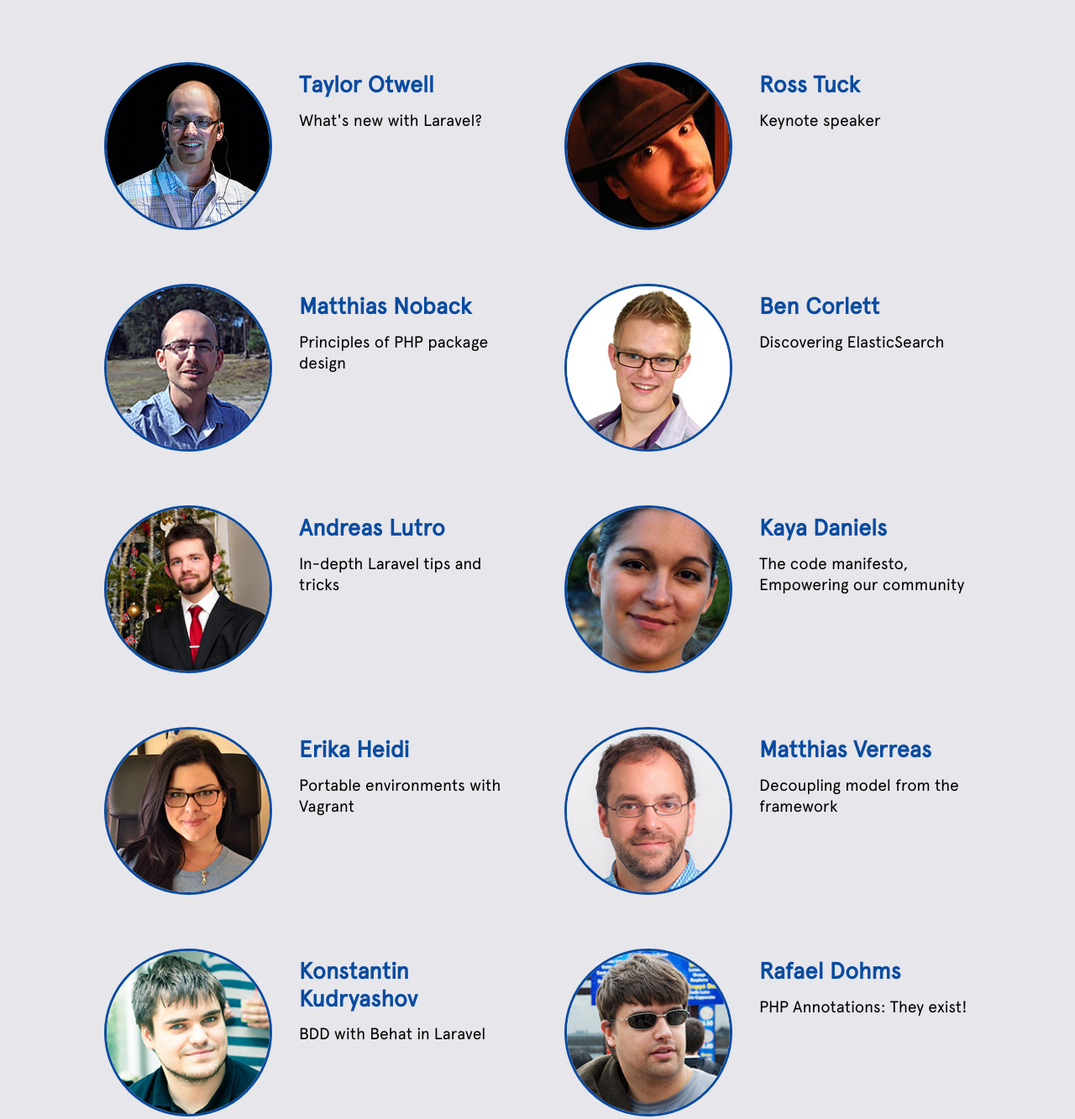
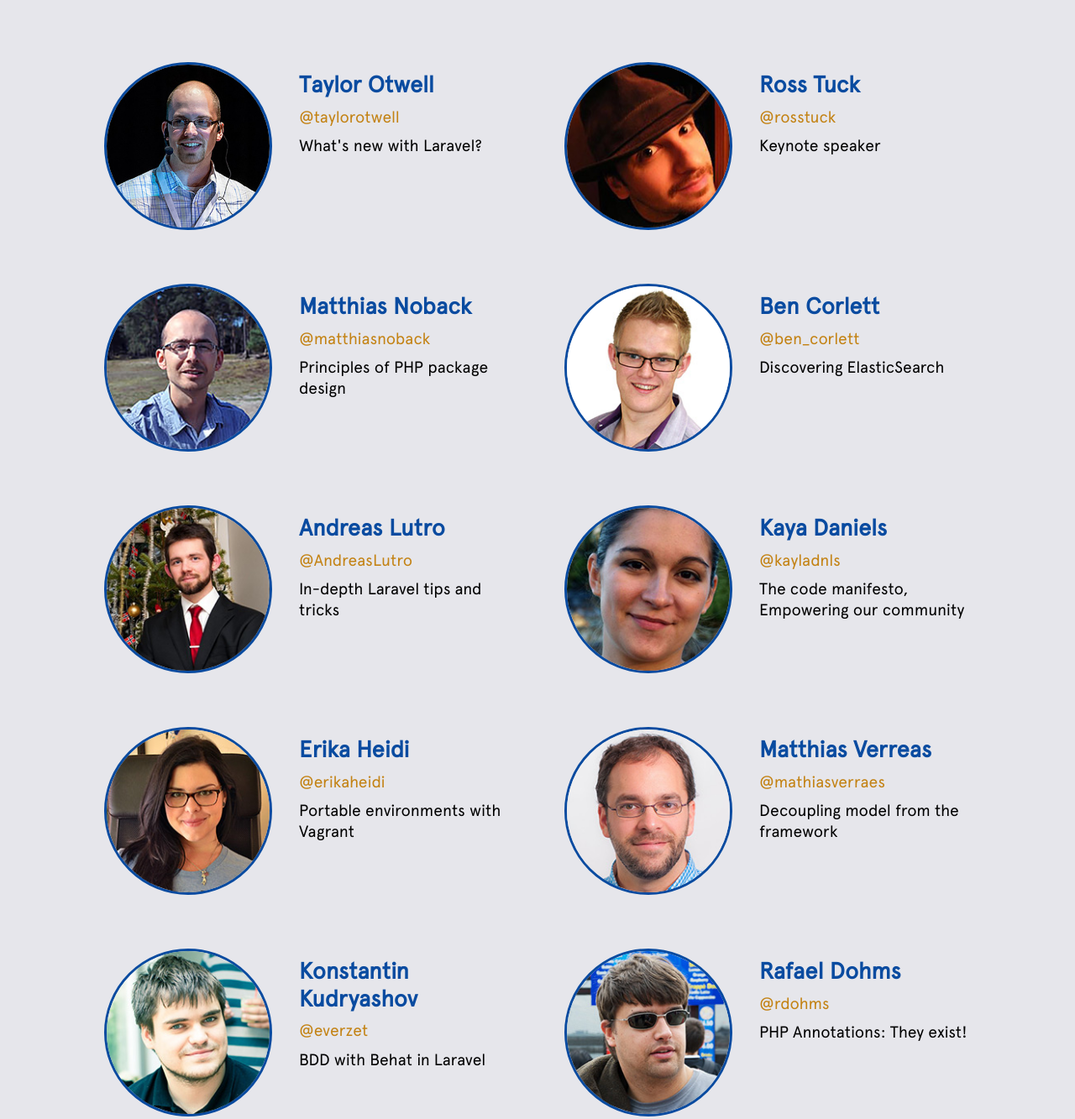
Before and after one commit to Nickstr/laracon2014, a website: page public/index.html in a window 1280 px wide. Shown: the part 960-2293 px from the top of the page at 84% size. Drawn offline with Linux system fonts and the light colour scheme.

Commit message:
added speaker twitter links

```diff
--- a/app/scss/_speakers.scss
+++ b/app/scss/_speakers.scss
@@ -33,12 +33,13 @@
   color: #094BA0;
   line-height: 1.2em;
   font-weight: bold;
-  padding: 1em 0 .5em 0;
+  padding: 1em 0 0 0;
 }
 
 .speaker p {
   font-size: 1.2em;
   line-height: 1.3em;
+  margin: .5em 0 0 0;
 }
 
 @media screen and (min-width: 768px) {
--- a/public/index.html
+++ b/public/index.html
@@ -59,26 +59,41 @@
                 <div class="speaker">
                     <img class="speaker__image" src="static/img/Speakers/Taylor-Otwell.jpg" alt=""/>
                     <h2>Taylor Otwell</h2>
+                    <p>
+                        <a href="http://twitter.com/taylorotwell">@taylorotwell</a>
+                    </p>
                     <p>What's new with Laravel?</p>
                 </div>
                 <div class="speaker">
                     <img class="speaker__image" src="static/img/Speakers/matthias-noback.jpg" alt=""/>
                     <h2>Matthias Noback</h2>
+                    <p>
+                        <a href="http://twitter.com/matthiasnoback">@matthiasnoback</a>
+                    </p>
                     <p>Principles of PHP package design</p>
                 </div>
                 <div class="speaker">
                     <img class="speaker__image" src="static/img/Speakers/Andreas-Lutro.jpg" alt=""/>
                     <h2>Andreas Lutro</h2>
+                    <p>
+                        <a href="http://twitter.com/AndreasLutro">@AndreasLutro</a>
+                    </p>
                     <p>In-depth Laravel tips and tricks</p>
                 </div>
                 <div class="speaker">
                     <img class="speaker__image" src="static/img/Speakers/Erika-Heidi.jpg" alt=""/>
                     <h2>Erika Heidi</h2>
+                    <p>
+                        <a href="http://twitter.com/erikaheidi">@erikaheidi</a>
+                    </p>
                     <p>Portable environments with Vagrant</p>
                 </div>
                 <div class="speaker">
                     <img class="speaker__image" src="static/img/Speakers/Konstantin-Kudryashov.jpg" alt=""/>
                     <h2>Konstantin Kudryashov</h2>
+                    <p>
+                        <a href="http://twitter.com/everzet">@everzet</a>
+                    </p>
                     <p>BDD with Behat in Laravel</p>
                 </div>
 
@@ -89,26 +104,41 @@
                 <div class="speaker">
                     <img class="speaker__image" src="static/img/Speakers/Ross-Tuck.jpg" alt=""/>
                     <h2>Ross Tuck</h2>
+                    <p>
+                        <a href="http://twitter.com/rosstuck">@rosstuck</a>
+                    </p>
                     <p>Keynote speaker</p>
                 </div>
                 <div class="speaker">
                     <img class="speaker__image" src="static/img/Speakers/Ben-Corlett.jpg" alt=""/>
                     <h2>Ben Corlett</h2>
+                    <p>
+                        <a href="http://twitter.com/ben_corlett">@ben_corlett</a>
+                    </p>
                     <p>Discovering ElasticSearch</p>
                 </div>
                 <div class="speaker">
                     <img class="speaker__image" src="static/img/Speakers/Kayla-Daniels.jpg" alt=""/>
                     <h2>Kaya Daniels</h2>
+                    <p>
+                        <a href="http://twitter.com/kayladnls">@kayladnls</a>
+                    </p>
                     <p>The code manifesto, Empowering our community</p>
                 </div>
                 <div class="speaker">
                     <img class="speaker__image" src="static/img/Speakers/Mathias-Verraes.jpg" alt=""/>
                     <h2>Matthias Verreas</h2>
+                    <p>
+                        <a href="http://twitter.com/mathiasverraes">@mathiasverraes</a>
+                    </p>
                     <p>Decoupling model from the framework</p>
                 </div>
                 <div class="speaker">
                     <img class="speaker__image" src="static/img/Speakers/Rafael-Dohms.jpg" alt=""/>
                     <h2>Rafael Dohms</h2>
+                    <p>
+                        <a href="http://twitter.com/rdohms">@rdohms</a>
+                    </p>
                     <p>PHP Annotations: They exist!</p>
                 </div>
 
```
Also changed, not shown: public/static/style.css, public/static/style.min.css.
